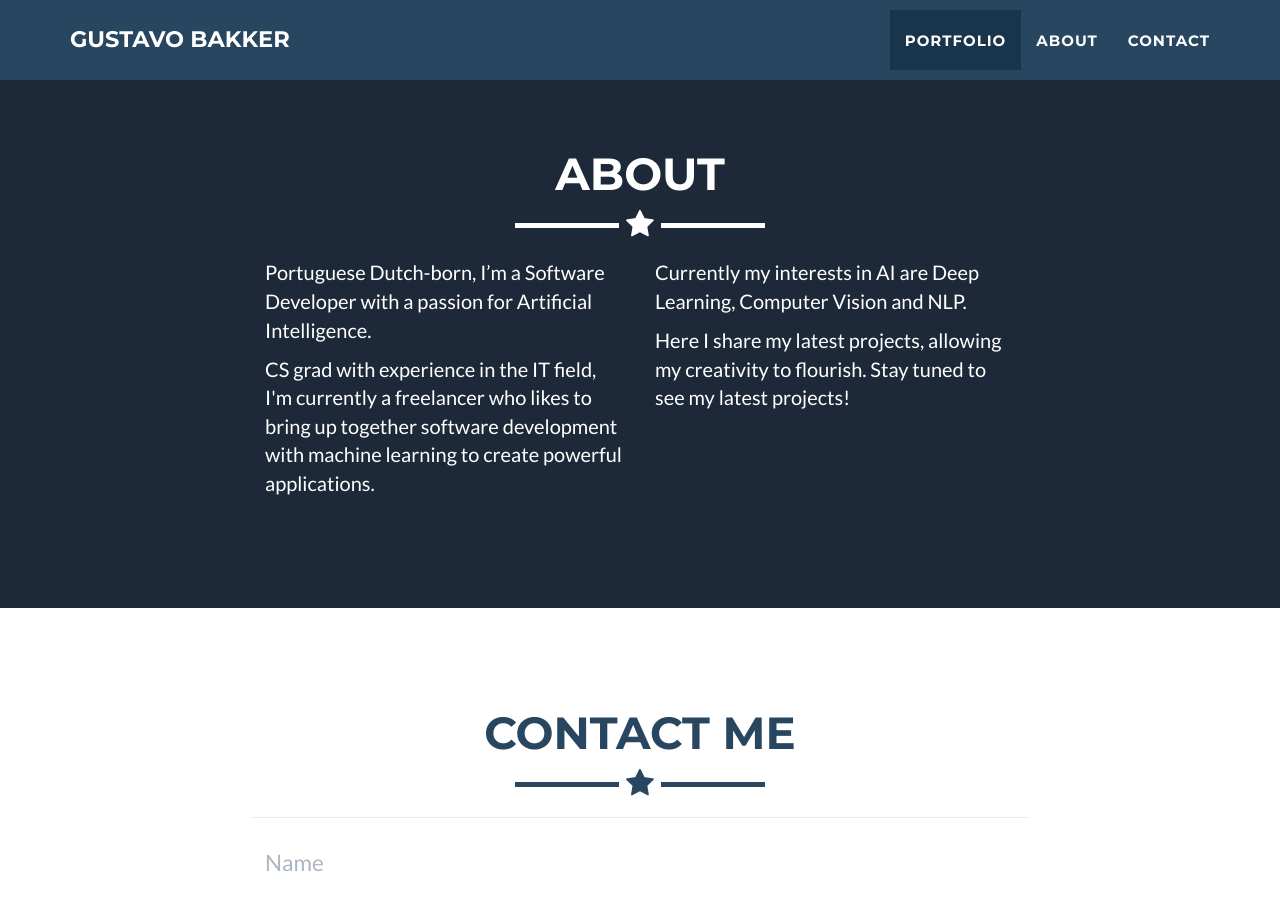
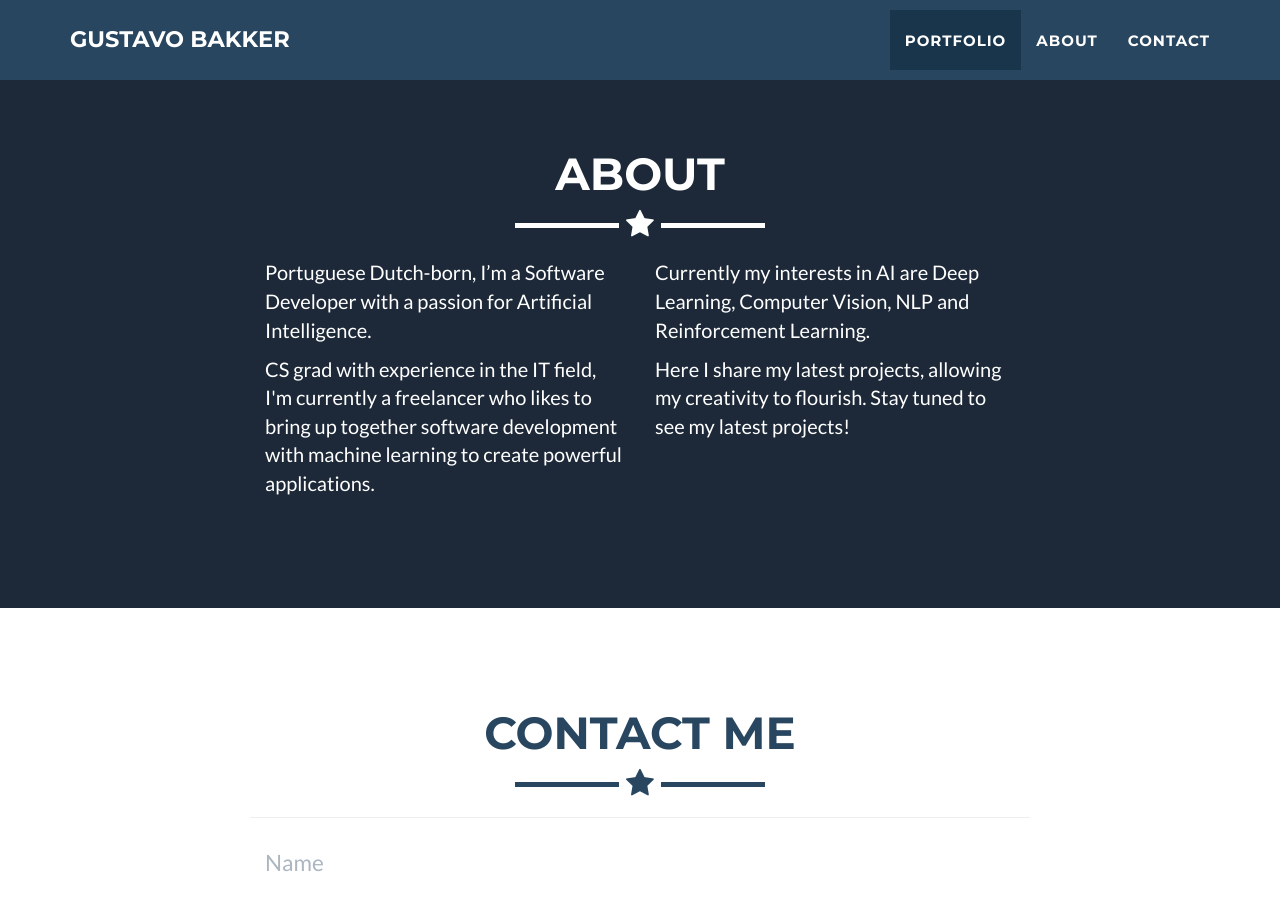
Before and after one commit to gusbakker/gusbakker.github.io, a Jekyll site: the page built from _posts/2014-07-16-project-3.markdown, in a window 1280 px wide and 900 px high, scrolled down 1624 px. Built offline with Jekyll 4.4.1, drawn with Linux system fonts in a browser that asks for light colours.

Commit message:
new stuff bro..

```diff
--- a/_includes/about.html
+++ b/_includes/about.html
@@ -14,7 +14,7 @@
                     software development with machine learning to create powerful applications.</p>
                 </div>
                 <div class="col-lg-4">
-                    <p>Currently my interests in AI are Deep Learning, Computer Vision and NLP.</p>
+                    <p>Currently my interests in AI are Deep Learning, Computer Vision, NLP and Reinforcement Learning.</p>
                        <p>Here I share my latest projects, allowing my creativity to flourish.
                            Stay tuned to see my latest projects! </p>
                 </div>
```
Also changed, not shown: img/portfolio/bcake.png (added).
